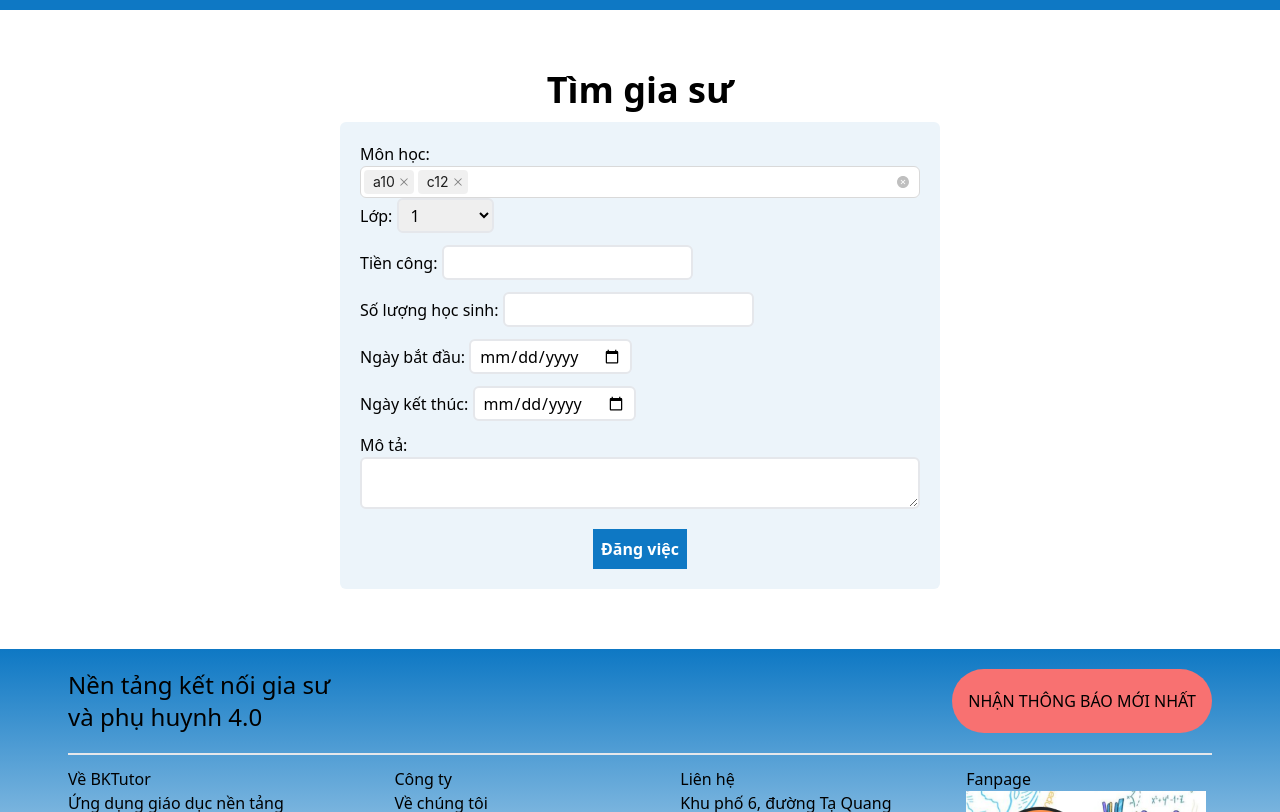
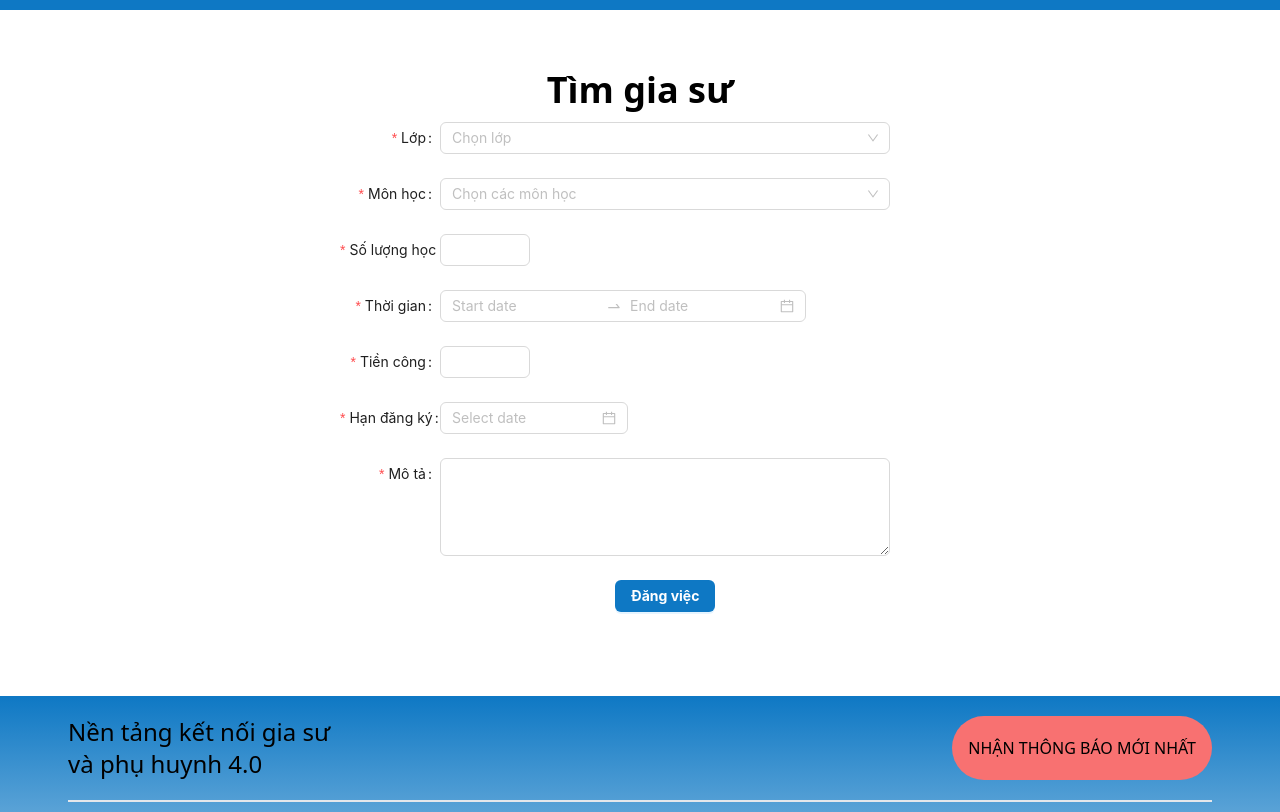
Before and after one commit to chituenguyen/ThuongMaiDienTu, a React (Vite) app: page /find-tutor in a window 1280 px wide. Shown: the part 620-1432 px from the top of the page. Built offline with nearby package versions, Linux system fonts and the light colour scheme; a web font is replaced by a local one.

Commit message:
add form

```diff
--- a/src/components/parent/FindTutorForm.jsx
+++ b/src/components/parent/FindTutorForm.jsx
@@ -1,172 +1,162 @@
 import React from "react";
 import { useState } from "react";
-import { PlusOutlined } from "@ant-design/icons";
-import {
-  Form,
-  Input,
-  Button,
-  Radio,
-  Select,
-  Cascader,
-  DatePicker,
-  InputNumber,
-  TreeSelect,
-  Switch,
-  Checkbox,
-  Upload,
-} from "antd";
+import { Form, Input, Button, Select, DatePicker, InputNumber } from "antd";
+import { subjects, grades } from "../../constants/common";
 
 const { RangePicker } = DatePicker;
 const { TextArea } = Input;
 
 const FindTutorForm = () => {
   const [inputs, setInputs] = useState({});
-  const [subjects, setSubjects] = useState([
-    { name: "Toán", value: "math" },
-    { name: "Lý", value: "physics" },
-    { name: "Hóa", value: "chemistry" },
-    { name: "Sinh", value: "biology" },
-    { name: "Tiếng Anh", value: "english" },
-  ]);
 
-  const [grades, setGrades] = useState([
-    { name: "1", value: 1 },
-    { name: "2", value: 2 },
-    { name: "3", value: 3 },
-    { name: "4", value: 4 },
-    { name: "5", value: 5 },
-    { name: "6", value: 6 },
-    { name: "7", value: 7 },
-    { name: "8", value: 8 },
-    { name: "9", value: 9 },
-    { name: "10", value: 10 },
-    { name: "11", value: 11 },
-    { name: "12", value: 12 },
-    { name: "Đại học", value: 13 },
-  ]);
-
-  const handleChange = (event) => {
-    const name = event.target.name;
-    const value = event.target.value;
-    setInputs((values) => ({ ...values, [name]: value }));
+  const onFinish = (values) => {
+    console.log("Success:", values);
   };
-
-  const handleSelectChange = (value) => {
-    console.log(`selected ${value}`);
-  };
-
-  const handleSubmit = (event) => {
-    event.preventDefault();
-    console.log(inputs);
+  const onFinishFailed = (errorInfo) => {
+    console.log("Failed:", errorInfo);
   };
 
   return (
     <div className="flex flex-col py-10">
       <div className="place-self-center w-1/2 p-5">
         <h1 className="text-4xl mb-3 text-center font-bold">Tìm gia sư</h1>
-        <form
-          onSubmit={handleSubmit}
-          className="flex flex-col p-5 bg-[#ecf4fa] rounded-md"
+        <Form
+          labelCol={{
+            span: 4,
+          }}
+          wrapperCol={{
+            span: 18,
+          }}
+          onFinish={onFinish}
+          onFinishFailed={onFinishFailed}
         >
-          <label>
-            Môn học:<span>&nbsp;</span>
-            {/* <select
-              className="h-[35px] mb-3 rounded-md px-2 border-2 text-black"
-              name="subject"
-              value={inputs.subject}
-              onChange={handleChange}
+          <Form.Item
+            label="Lớp"
+            name="grade"
+            rules={[
+              {
+                required: true,
+                message: "Vui lòng chọn lớp!",
+              },
+            ]}
+          >
+            <Select
+              allowClear
+              style={{
+                width: "100%",
+              }}
+              placeholder="Chọn lớp"
             >
-              {subjects.map((subject) => {
-                return <option value={subject.value}>{subject.name}</option>;
-              })}
-            </select> */}
+              {grades.map((grade) => (
+                <Select.Option key={grade.value} value={grade.value}>
+                  {grade.name}
+                </Select.Option>
+              ))}
+            </Select>
+          </Form.Item>
+
+          <Form.Item
+            label="Môn học"
+            name="subjects"
+            rules={[
+              {
+                required: true,
+                message: "Vui lòng chọn các môn học!",
+              },
+            ]}
+          >
             <Select
               mode="multiple"
               allowClear
               style={{
                 width: "100%",
               }}
-              placeholder="Please select"
-              defaultValue={["a10", "c12"]}
-              onChange={handleSelectChange}
-              options={subjects}
-            />
-          </label>
-          <label>
-            Lớp:<span>&nbsp;</span>
-            <select
-              className="h-[35px] mb-3 rounded-md px-2 border-2 text-black"
-              name="grade"
-              value={inputs.grade}
-              onChange={handleChange}
+              placeholder="Chọn các môn học"
             >
-              {grades.map((grade) => {
-                return <option value={grade.value}>{grade.name}</option>;
-              })}
-            </select>
-          </label>
+              {subjects.map((subject) => (
+                <Select.Option key={subject.value} value={subject.value}>
+                  {subject.name}
+                </Select.Option>
+              ))}
+            </Select>
+          </Form.Item>
 
-          <label>
-            Tiền công:<span>&nbsp;</span>
-            <input
-              className="h-[35px] mb-3 rounded-md px-2 border-2 text-black"
-              type="number"
-              name="salary"
-              value={inputs.salary || ""}
-              onChange={handleChange}
-            />
-            <span>&nbsp;</span>
-          </label>
-          <label>
-            Số lượng học sinh:<span>&nbsp;</span>
-            <input
-              className="h-[35px] mb-3 rounded-md px-2 border-2 text-black"
-              type="number"
-              name="numberOfStudent"
-              value={inputs.numberOfStudent || ""}
-              onChange={handleChange}
-            />
-          </label>
-          <label>
-            Ngày bắt đầu:<span>&nbsp;</span>
-            <input
-              className="h-[35px] mb-3 rounded-md px-2 border-2 text-black"
-              type="date"
-              name="startDate"
-              value={inputs.startDate || ""}
-              onChange={handleChange}
-            />
-          </label>
+          <Form.Item
+            label="Số lượng học sinh"
+            name="numberOfStudent"
+            rules={[
+              {
+                required: true,
+                message: "Vui lòng nhập số lượng học sinh!",
+              },
+            ]}
+          >
+            <InputNumber />
+          </Form.Item>
 
-          <label>
-            Ngày kết thúc:<span>&nbsp;</span>
-            <input
-              className="h-[35px] mb-3 rounded-md px-2 border-2 text-black"
-              type="date"
-              name="endDate"
-              value={inputs.endDate || ""}
-              onChange={handleChange}
-            />
-          </label>
+          <Form.Item
+            label="Thời gian"
+            name="range"
+            rules={[
+              {
+                required: true,
+                message: "Vui lòng chọn thời gian!",
+              },
+            ]}
+          >
+            <RangePicker />
+          </Form.Item>
 
-          <label>
-            Mô tả:<span>&nbsp;</span>
-          </label>
-          <textarea
-            className="rounded-md mb-3 px-2 border-2 text-black"
-            type="text"
+          <Form.Item
+            label="Tiền công"
+            name="salary"
+            rules={[
+              {
+                required: true,
+                message: "Vui lòng nhập tiền công!",
+              },
+            ]}
+          >
+            <InputNumber />
+          </Form.Item>
+
+          <Form.Item
+            label="Hạn đăng ký"
+            name="deadline"
+            rules={[
+              {
+                required: true,
+                message: "Vui lòng chọn hạn đăng ký!",
+              },
+            ]}
+          >
+            <DatePicker />
+          </Form.Item>
+
+          <Form.Item
+            label="Mô tả"
             name="description"
-            value={inputs.description || ""}
-            onChange={handleChange}
-          ></textarea>
+            rules={[
+              {
+                required: true,
+                message: "Vui lòng nhập mô tả!",
+              },
+            ]}
+          >
+            <TextArea rows={4} />
+          </Form.Item>
 
-          <button
-            type="submit"
-            className="bg-[#0E78C4] p-2 w-fit place-self-center text-white mt-2 font-bold"
+          <Form.Item
+            wrapperCol={{
+              offset: 11,
+              span: 13,
+            }}
           >
-            Đăng việc
-          </button>
-        </form>
+            <Button type="primary" htmlType="submit" className="font-bold">
+              Đăng việc
+            </Button>
+          </Form.Item>
+        </Form>
       </div>
     </div>
   );
--- a/src/components/parent/ParentClass.jsx
+++ b/src/components/parent/ParentClass.jsx
@@ -101,17 +101,10 @@ const ParentClass = ({
 
   const cancelCourse = (e) => {
     axios
-      .delete(`${API_URL}/course/delete-course-by-customer`, {
-        data: {
-          data: {
-            _id: courseId,
-            customer: roleID,
-          },
-        },
-      })
+      .patch(`${API_URL}/course/${courseId}/cancel`)
       .then((res) => {
         setCurrentStatus("CANCEL");
-        message.success(`Hủy khóa thành công ${courseId}`);
+        message.success(`Hủy lớp thành công!`);
       });
   };
 
--- a/src/constants/common.js
+++ b/src/constants/common.js
@@ -68,3 +68,26 @@ export const T = {
         }
     })
 });
+
+export const subjects = [
+    { value: "6384cd6bc3218ac12f6bddea", name: "Toán" },
+    { value: "6384da26b876714b22250bc2", name: "Sinh học" },
+    { value: "6384da347df393038dc2cc25", name: "Lịch sử" },
+    { value: "6384da4510a123657e441b6e", name: "Địa lý" },
+    { value: "6384da86d5c4cd042ccbb933", name: "Anh Văn" },
+];
+
+export const grades = [
+    { value: "637deb268371d38e1eededab", name: "Lớp 1" },
+    { value: "637deb2a8371d38e1eededad", name: "Lớp 2" },
+    { value: "6384dba84958304d9c54d3e4", name: "Lớp 3" },
+    { value: "6384dba84958304d9c54d3e6", name: "Lớp 4" },
+    { value: "6384dba84958304d9c54d3e8", name: "Lớp 5" },
+    { value: "6384dba84958304d9c54d3ea", name: "Lớp 6" },
+    { value: "6384dba84958304d9c54d3ec", name: "Lớp 7" },
+    { value: "6384dba84958304d9c54d3ee", name: "Lớp 8" },
+    { value: "6384dba84958304d9c54d3f0", name: "Lớp 9" },
+    { value: "6384dba84958304d9c54d3f2", name: "Lớp 10" },
+    { value: "6384dba84958304d9c54d3f4", name: "Lớp 11" },
+    { value: "6384dba84958304d9c54d3f6", name: "Lớp 12" },
+];
```
